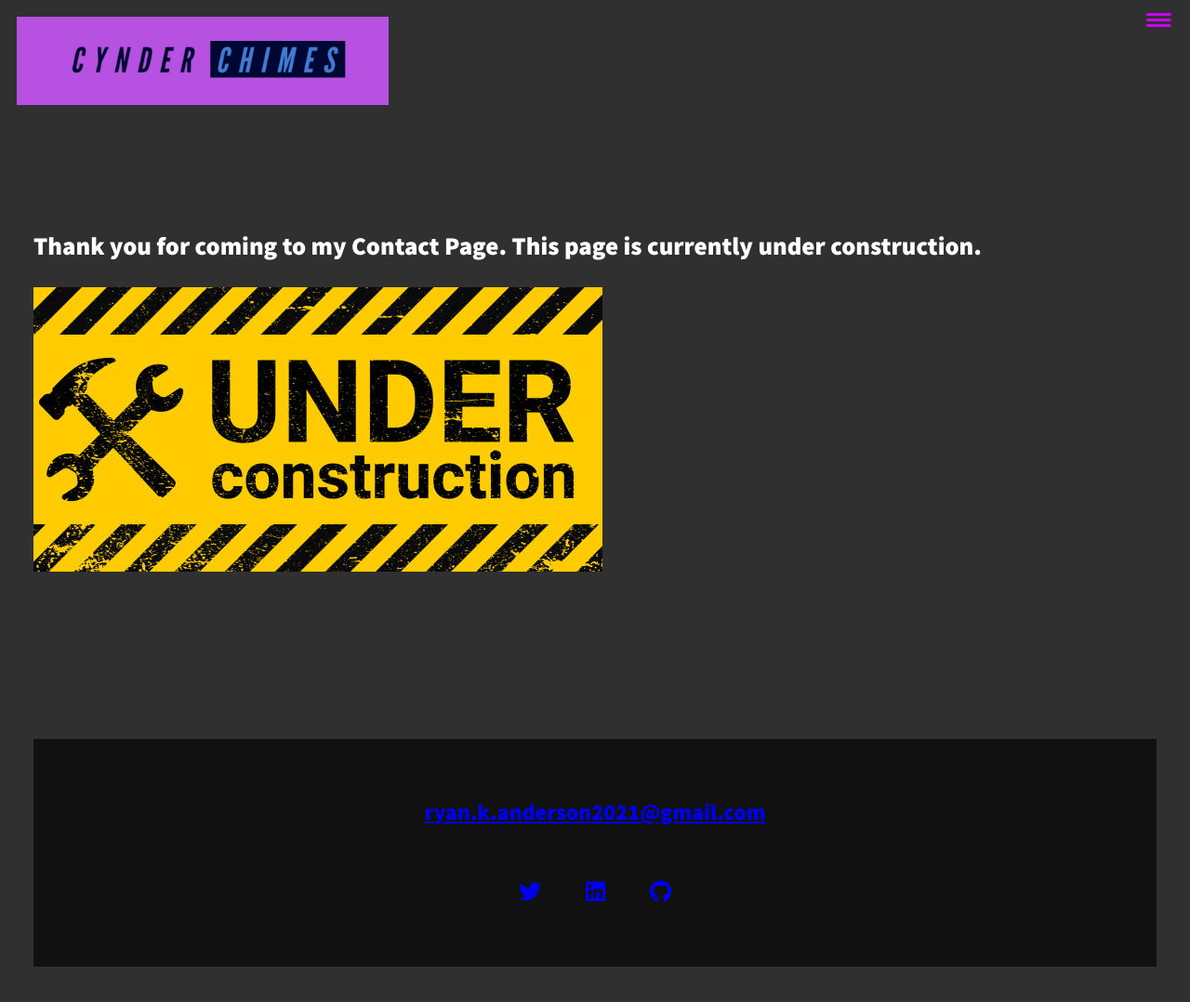
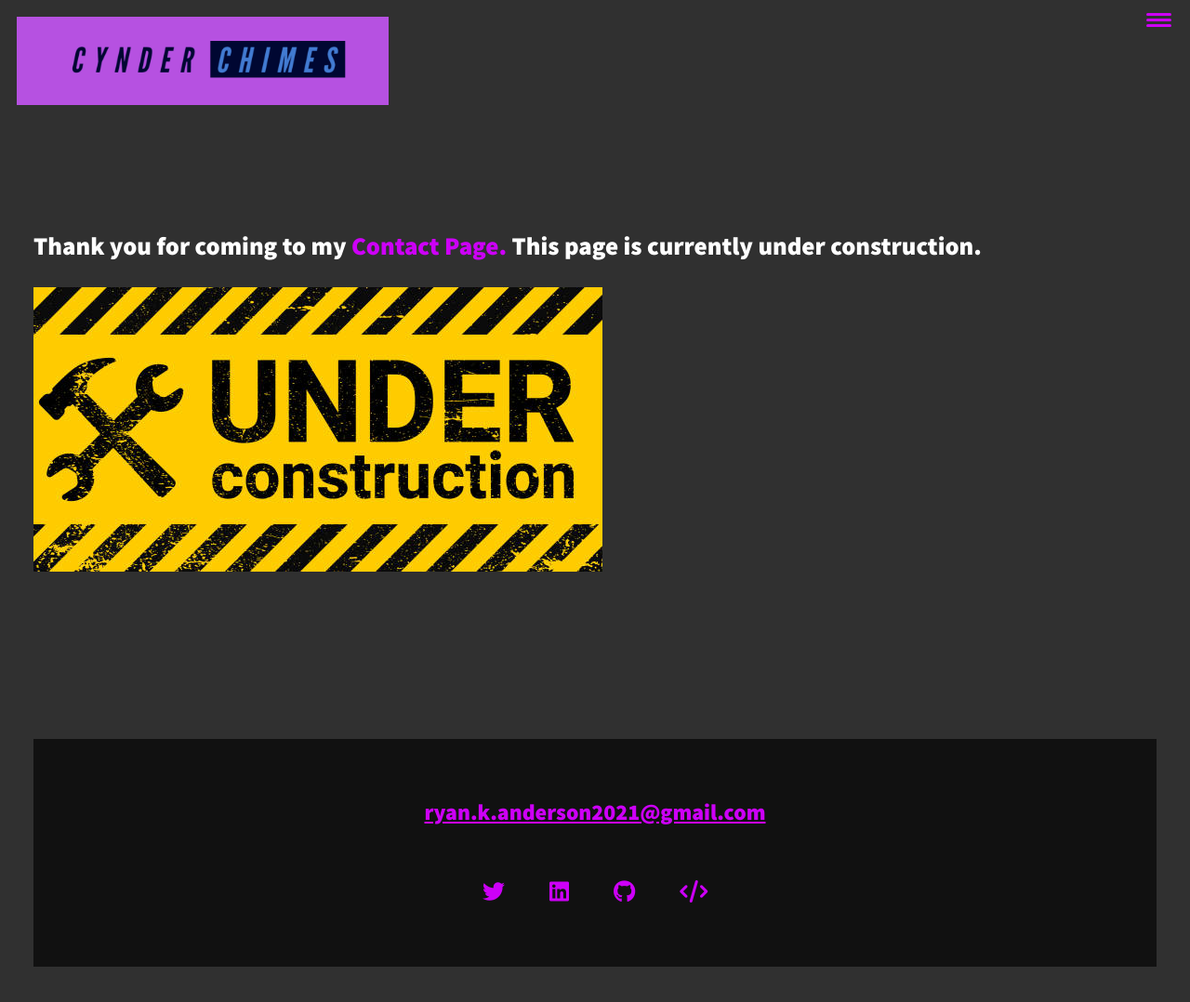
Before and after one commit to ryan-k-anderson/cynderchimes.com, a plain HTML site: page contact.html in a window 1280 px wide. Shown: the whole page at 93% size. Drawn offline with Linux system fonts and the light colour scheme.

Commit message:
Small updates to wording and styles

```diff
--- a/contact.html
+++ b/contact.html
@@ -53,6 +53,11 @@
                             <i class="fa-brands fa-github"></i>
                         </a>
                     </li>
+                    <li class="social__list--item">
+                        <a href="https://replit.com/@draxxncynder" class="social__list--link">
+                            <i class="fa-solid fa-code"></i>
+                        </a>
+                    </li>
                 </ul>
             </footer>
 
--- a/css/construction.css
+++ b/css/construction.css
@@ -182,9 +182,8 @@ section{
     outline-offset: 3px;
 }
 
-/* Construction */
-section.construction h2{
-    text-align: center;
+span{
+    color: var(--clr-accent);
 }
 
 /* Footer */
@@ -198,8 +197,8 @@ footer{
 
 }
 
-.footer a {
-    color:inherit
+footer a {
+    color:var(--clr-accent);
 }
 
 .footer__link{
--- a/css/style.css
+++ b/css/style.css
@@ -411,8 +411,8 @@ footer{
 
 }
 
-.footer a {
-    color:inherit
+footer a {
+    color:var(--clr-accent);
 }
 
 .footer__link{
```
Also changed, not shown: education.html (+5 -0 lines), employment.html (+5 -0 lines), index.html (+5 -0 lines), projects.html (+5 -0 lines).
